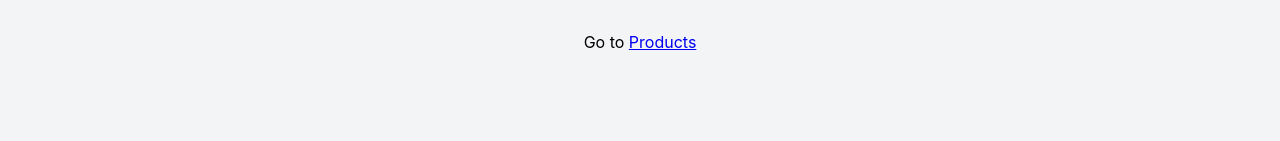
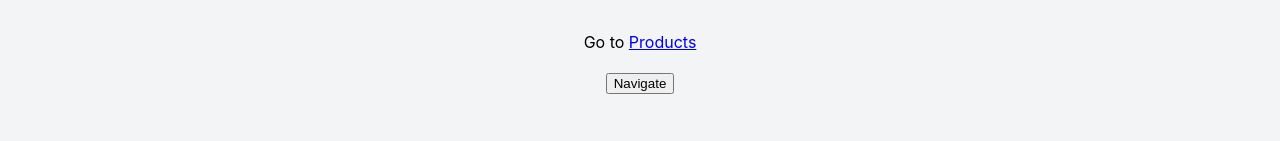
Before and after one commit to AlexisCast/vet-react, a React (Vite) app: page / in a window 1280 px wide. Shown: the part 159-300 px from the top of the page. Built offline with nearby package versions, Linux system fonts and the light colour scheme.

Commit message:
add example of navigating Programmatically

```diff
--- a/src/pages/Home.jsx
+++ b/src/pages/Home.jsx
@@ -1,12 +1,22 @@
-import { Link } from "react-router-dom";
+import { Link, useNavigate } from "react-router-dom";
 
 const HomePage = () => {
+	const navigate = useNavigate();
+
+	//should use Link preferably
+	const navigateHandler = () => {
+		navigate("/products");
+	};
+
 	return (
 		<div>
 			<h1>HomePage</h1>
 			<p>
 				Go to <Link to="/products">Products</Link>
 			</p>
+			<p>
+				<button onClick={navigateHandler}>Navigate</button>
+			</p>
 		</div>
 	);
 };
```
